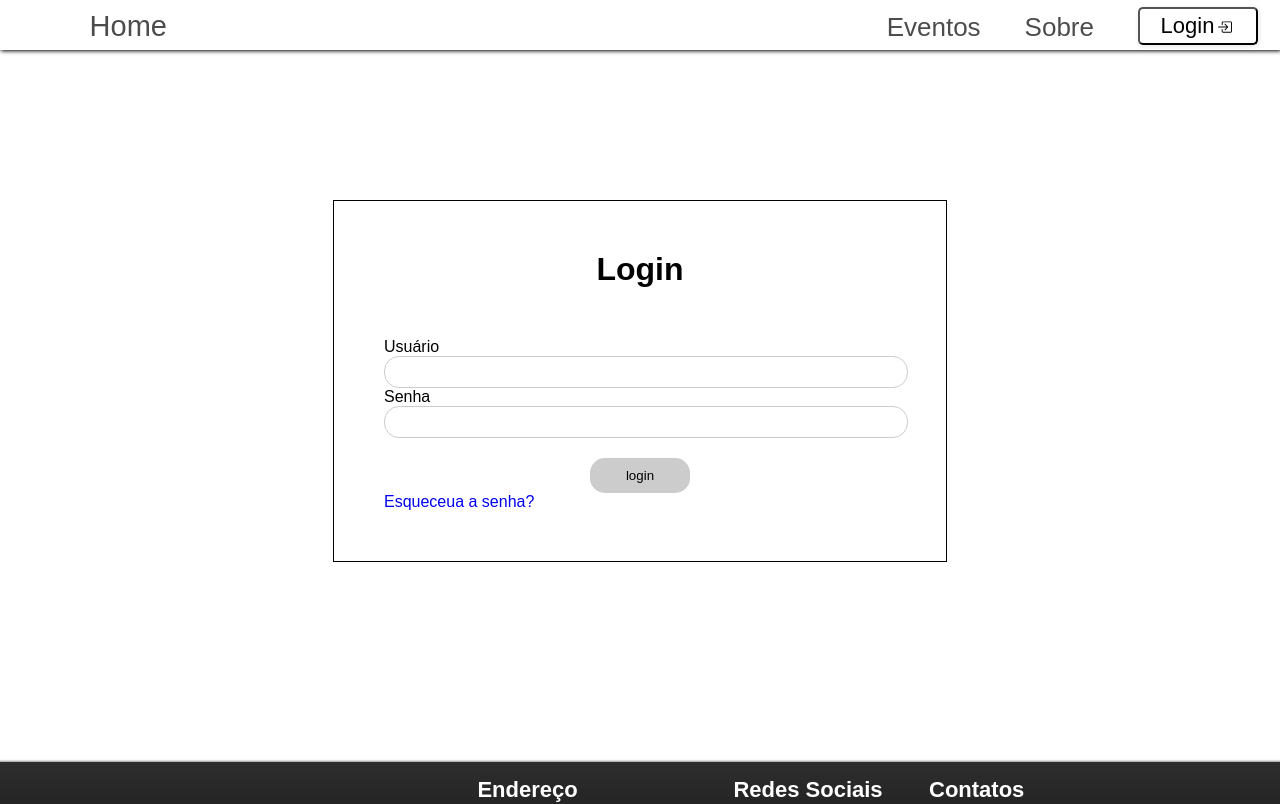
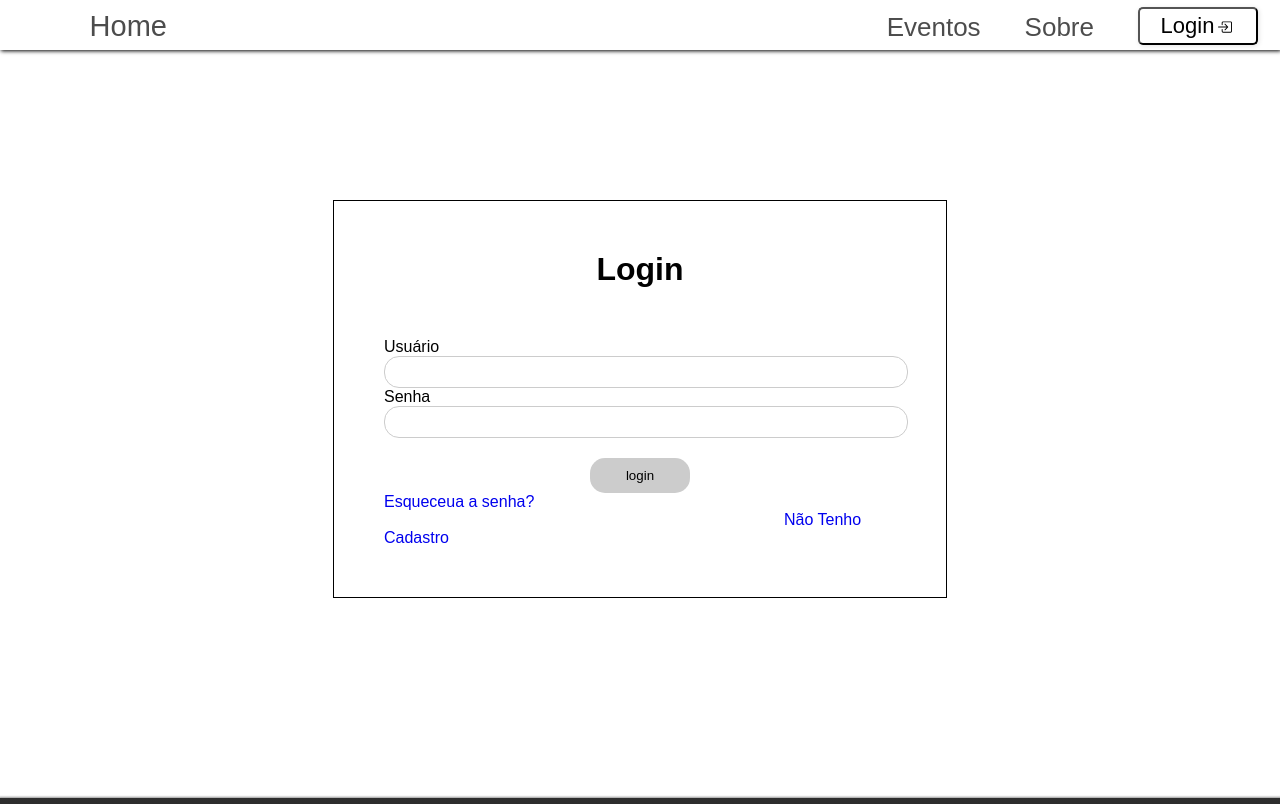
Before and after one commit to kancke55/Pojeto-MDM, a React (Vite) app in the folder Front/: page /login in a window 1280 px wide. Shown: the top 804 px of the page. Built offline with nearby package versions, Linux system fonts and the light colour scheme.

Commit message:
home corrections

```diff
--- a/Front/src/pages/home/home.jsx
+++ b/Front/src/pages/home/home.jsx
@@ -14,7 +14,7 @@ export default function Home() {
         <img id='img-intro' src="img/omorro.jpeg" height='400' alt="plano de fundo" />
        <div id='descricao-site'>
         <h1 className='tittle-event'>Quer Ajudar o Projeto ?</h1><br />
-        <p>Lorem ipsum dolor, sit amet consectetur adipisicing elit. Qui voluptates, sequi molestiae inventore dolor similique! Quas illum obcaecati similique alias facere distinctio maiores illo fugit asperiores consectetur, at magnam veritatis.</p>
+        <p>Se registre para ficar atualizado sobre tudo do projeto</p>
           <Link to='/register'>
             <button id='descricao-butao'>Clique Aqui</button>
           </Link>
--- a/Front/src/pages/login/login.css
+++ b/Front/src/pages/login/login.css
@@ -12,3 +12,7 @@
     margin-top: 20px;
 
 }
+
+#login-register {
+    margin-left: 400px;
+}
--- a/Front/src/pages/login/login.jsx
+++ b/Front/src/pages/login/login.jsx
@@ -49,7 +49,8 @@ export default function Login() {
               </div>
               <div id='login-usuario'>
                 <input type="submit" value="login" class='submit'/>
-                <Link  to='/recover' >Esqueceua a senha?</Link>
+                <Link  to='/' >Esqueceua a senha?</Link>
+                <Link id='login-register'  to='/register' >Não Tenho Cadastro</Link>
               </div>
             </div>
           </form>
```
